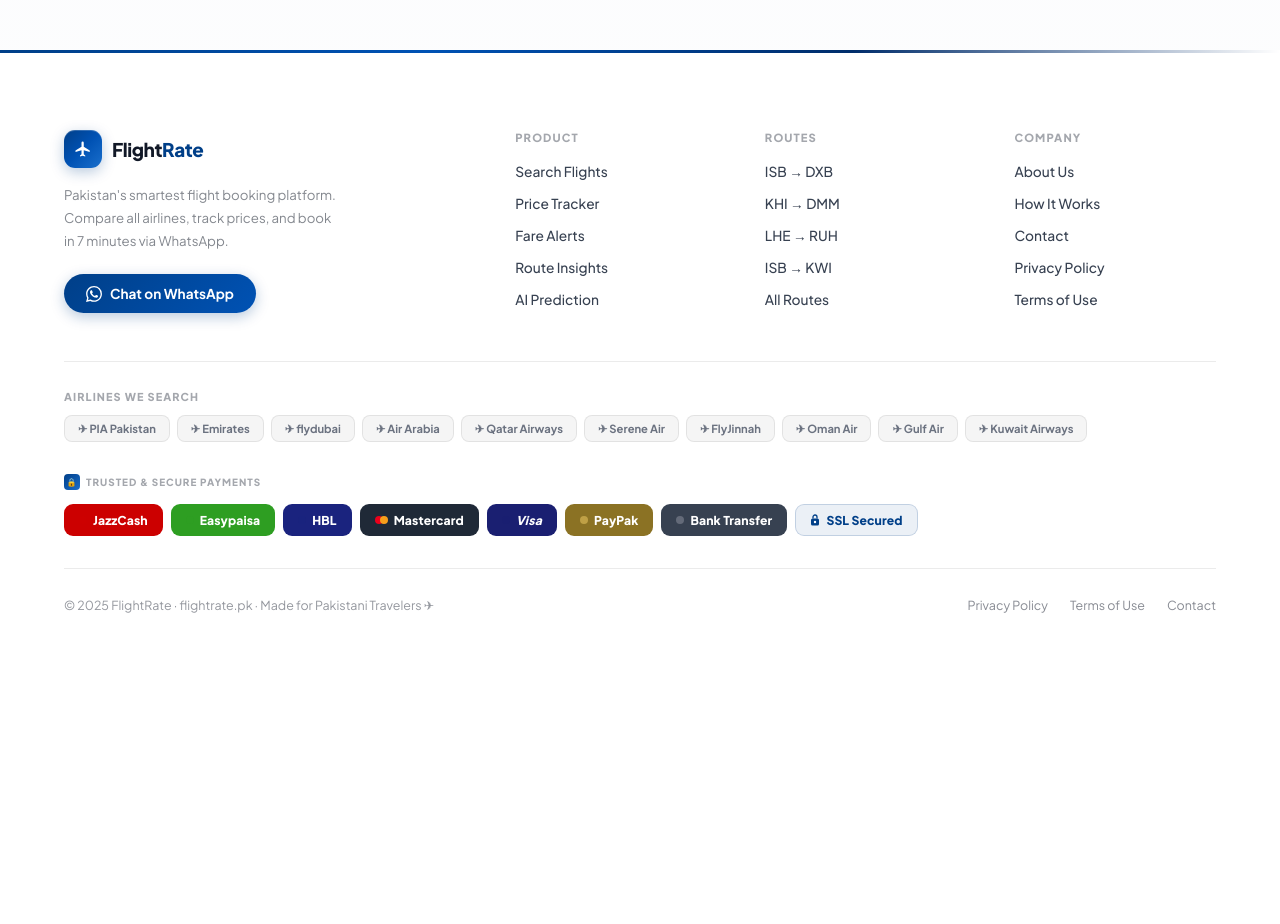
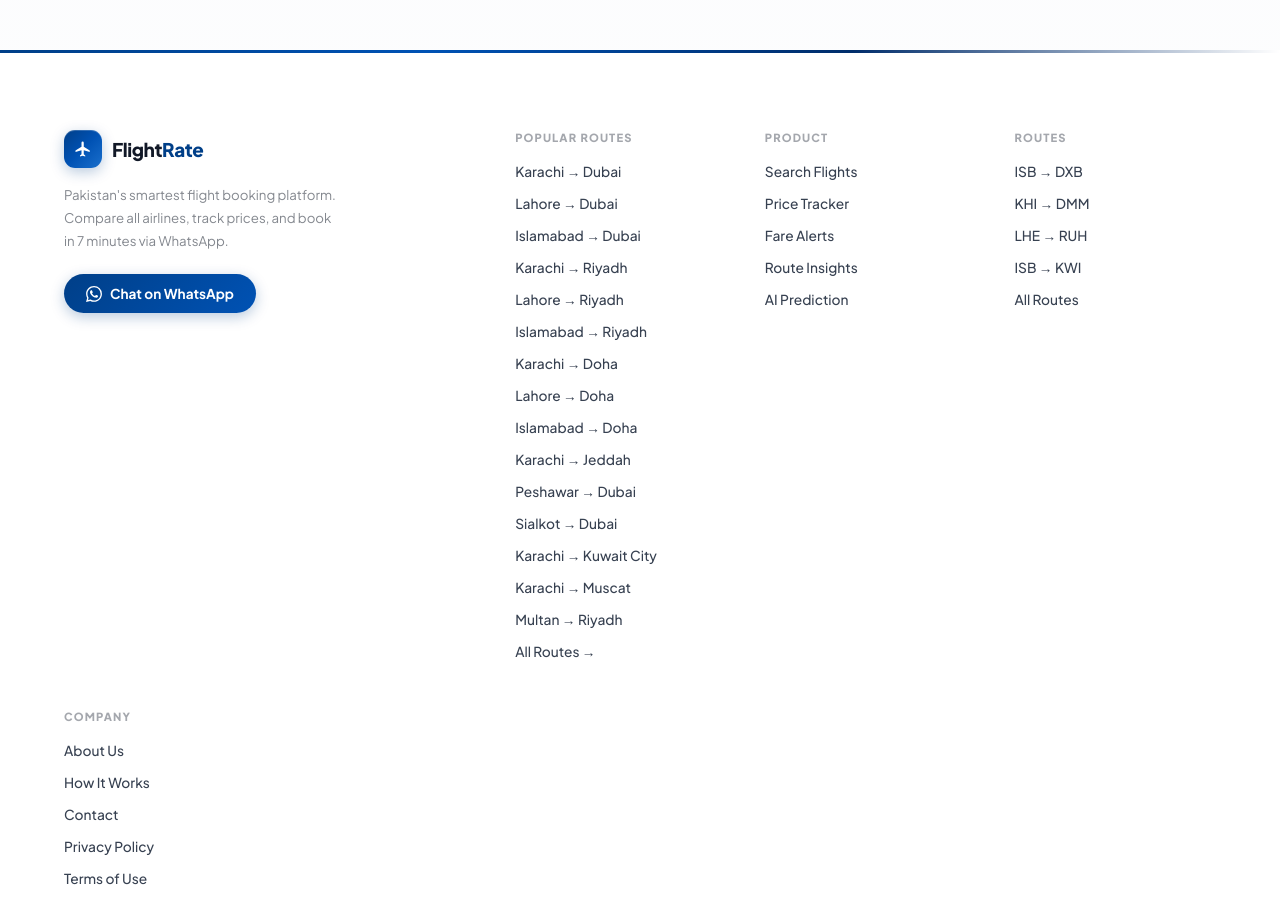
Before and after one commit to MeharStitch/Flightrate, a Next.js app: page / in a window 1280 px wide. Shown: the part 6800-7724 px from the top of the page. Before the commit the page ends 7445 px from the top, so only its background shows below. Built offline with nearby package versions, Linux system fonts and the light colour scheme.

Commit message:
feat: round trip search + footer route links (internal linking)

```diff
--- a/app/api/flights/search/route.ts
+++ b/app/api/flights/search/route.ts
@@ -80,6 +80,7 @@
   to: string,
   date: string,
   adults: number,
+  returnDate?: string,
 ): Promise<FlightOffer[]> {
   const key = process.env.SERPAPI_KEY
   if (!key) throw new Error('SERPAPI_KEY not set')
@@ -93,7 +94,8 @@
   url.searchParams.set('hl',            'en')
   url.searchParams.set('gl',            'pk')
   url.searchParams.set('adults',        String(adults))
-  url.searchParams.set('type',          '2')
+  url.searchParams.set('type',          returnDate ? '1' : '2')
+  if (returnDate) url.searchParams.set('return_date', returnDate)
   url.searchParams.set('api_key',       key)
 
   const res = await fetch(url.toString(), { cache: 'no-store' })
@@ -295,11 +297,12 @@
 
 // ─── Route handler ────────────────────────────────────────────────────────────
 export async function GET(req: NextRequest) {
-  const sp     = new URL(req.url).searchParams
-  const from   = sp.get('from')?.toUpperCase()
-  const to     = sp.get('to')?.toUpperCase()
-  const date   = sp.get('date')
-  const adults = Math.max(1, Math.min(9, parseInt(sp.get('adults') || '1')))
+  const sp         = new URL(req.url).searchParams
+  const from       = sp.get('from')?.toUpperCase()
+  const to         = sp.get('to')?.toUpperCase()
+  const date       = sp.get('date')
+  const returnDate = sp.get('returnDate') || undefined
+  const adults     = Math.max(1, Math.min(9, parseInt(sp.get('adults') || '1')))
 
   if (!from || !to || !date) {
     return NextResponse.json({ error: 'Missing params: from, to, date' }, { status: 400 })
@@ -314,7 +317,7 @@
 
     // 1. SerpAPI — Google Flights (primary, most results)
     try {
-      flights = await searchSerpAPI(from, to, date, adults)
+      flights = await searchSerpAPI(from, to, date, adults, returnDate)
       console.log(`[search] SerpAPI: ${flights.length} flights for ${from}→${to}`)
     } catch (e: any) {
       console.warn('[search] SerpAPI failed:', e.message)
--- a/components/Footer.tsx
+++ b/components/Footer.tsx
@@ -1,3 +1,24 @@
+import Link from 'next/link'
+
+const POPULAR_ROUTES = [
+  { label: 'Karachi → Dubai',       href: '/flights/karachi-to-dubai' },
+  { label: 'Lahore → Dubai',        href: '/flights/lahore-to-dubai' },
+  { label: 'Islamabad → Dubai',     href: '/flights/islamabad-to-dubai' },
+  { label: 'Karachi → Riyadh',      href: '/flights/karachi-to-riyadh' },
+  { label: 'Lahore → Riyadh',       href: '/flights/lahore-to-riyadh' },
+  { label: 'Islamabad → Riyadh',    href: '/flights/islamabad-to-riyadh' },
+  { label: 'Karachi → Doha',        href: '/flights/karachi-to-doha' },
+  { label: 'Lahore → Doha',         href: '/flights/lahore-to-doha' },
+  { label: 'Islamabad → Doha',      href: '/flights/islamabad-to-doha' },
+  { label: 'Karachi → Jeddah',      href: '/flights/karachi-to-jeddah' },
+  { label: 'Peshawar → Dubai',      href: '/flights/peshawar-to-dubai' },
+  { label: 'Sialkot → Dubai',       href: '/flights/sialkot-to-dubai' },
+  { label: 'Karachi → Kuwait City', href: '/flights/karachi-to-kuwait-city' },
+  { label: 'Karachi → Muscat',      href: '/flights/karachi-to-muscat' },
+  { label: 'Multan → Riyadh',       href: '/flights/multan-to-riyadh' },
+  { label: 'All Routes →',          href: '/flights' },
+]
+
 const AIRLINES = [
   'PIA Pakistan','Emirates','flydubai','Air Arabia',
   'Qatar Airways','Serene Air','FlyJinnah','Oman Air','Gulf Air','Kuwait Airways',
@@ -45,6 +66,18 @@
             </svg>
             Chat on WhatsApp
           </a>
+        </div>
+
+        {/* Popular routes column */}
+        <div className="foot-col">
+          <h5>Popular Routes</h5>
+          <ul>
+            {POPULAR_ROUTES.map(r => (
+              <li key={r.href}>
+                <Link href={r.href}>{r.label}</Link>
+              </li>
+            ))}
+          </ul>
         </div>
 
         {/* Link columns */}
```
Also changed, not shown: app/search/SearchClient.tsx (+21 -10 lines).
